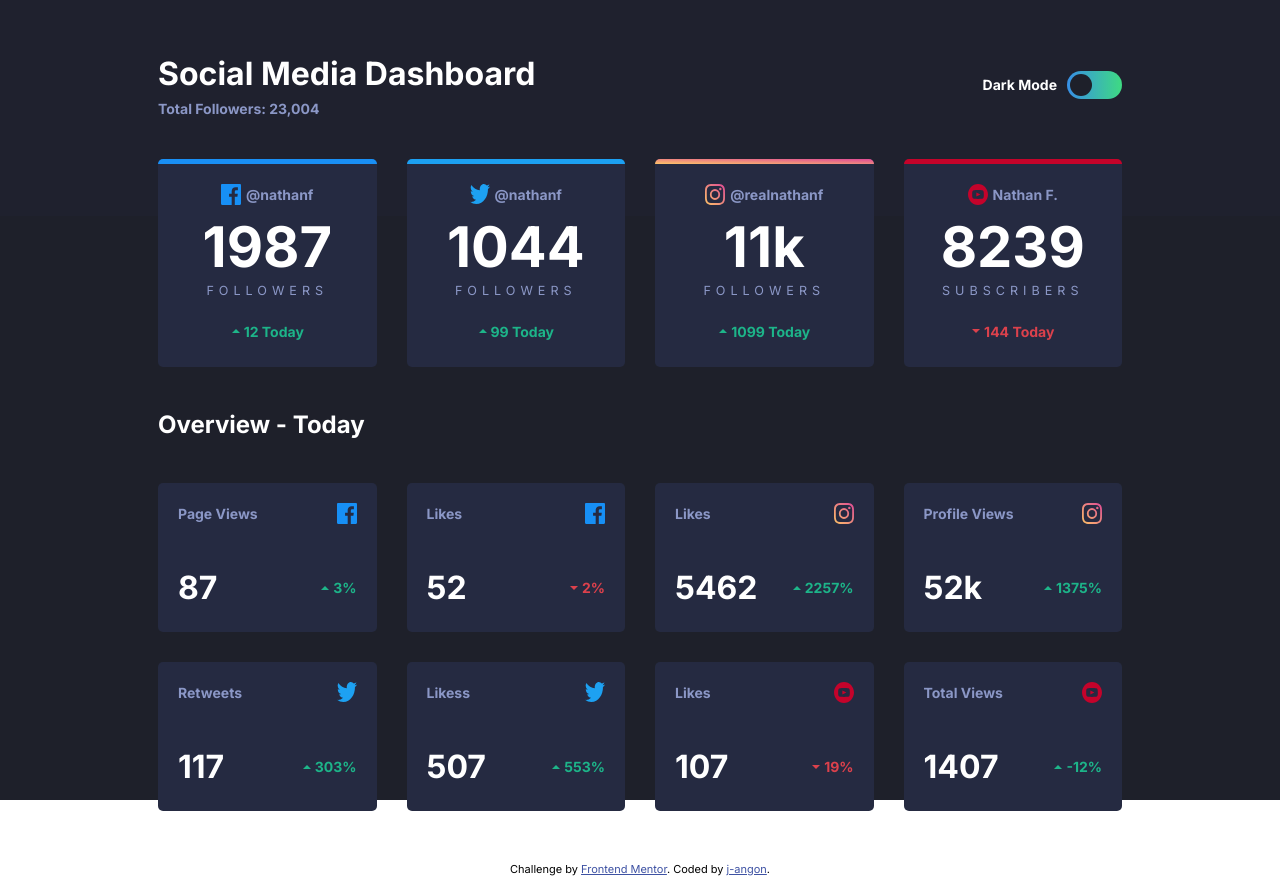
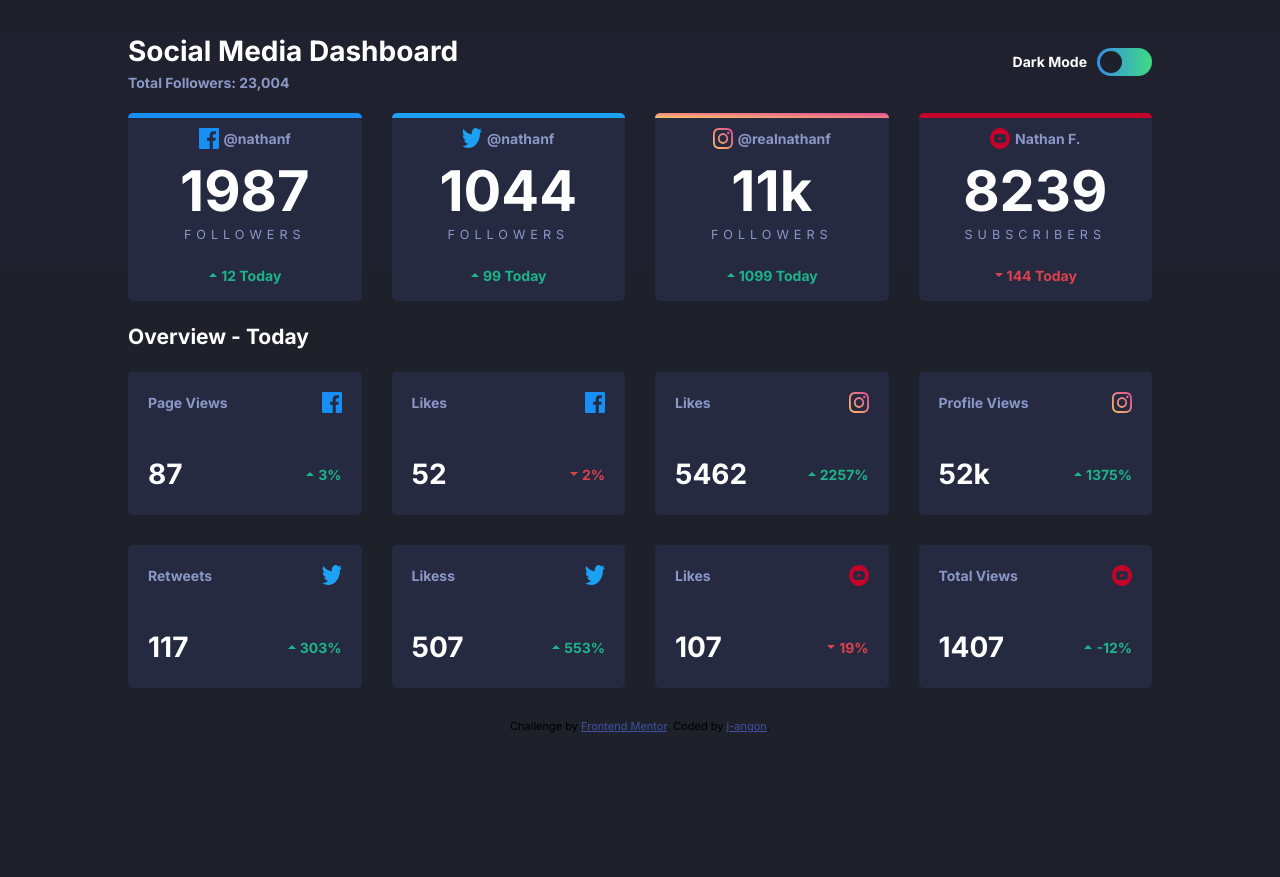
Before and after one commit to j-angon/social-media-dashboard, a plain HTML site: page index.html in a window 1280 px wide. After the commit the page ends 800 px from the top, so only its background shows below. Drawn offline with Linux system fonts and the light colour scheme.

Commit message:
Add files via upload

```diff
--- a/css/style.css
+++ b/css/style.css
@@ -15,44 +15,42 @@
   margin: 0;
   box-sizing: border-box;
 }
-
 body {
   font-family: "Inter", sans-serif;
   font-size: 14px;
-  height: 100vh;
-  width: 100vw;
   line-height: 1.5;
+  background-color: var(--main-bg);
   overflow-x: hidden;
 }
 h1 {
-  font-size: 2rem;
+  font-size: 2em;
 }
 h2 {
-  font-size: 1.5rem;
+  font-size: 1.5em;
 }
 li {
   list-style: none;
 }
-
-section {
-  height: 100%;
-  width: 100%;
+#wrapper {
+  width: 80%;
+  margin: 30px auto;
 }
+/* header-title */
+#header-title {
+  display: flex;
+  align-items: center;
+  justify-content: space-between;
+}
+/* This is for top main back ground */
 .top-bground {
   position: absolute;
-  height: 27%;
+  height: 30vh;
   width: 100%;
   background-color: var(--top-bg);
   z-index: -1;
 }
-.bottom-bground {
-  position: absolute;
-  height: 73%;
-  width: 100%;
-  background-color: var(--main-bg);
-  z-index: -1;
-  bottom: 0;
-}
+
+/* Global */
 .light-theme .number {
   color: var(--secondary-color);
 }
@@ -65,9 +63,8 @@ section {
 .dark-theme .card-title {
   color: var(--primary-color);
 }
-/* Global */
 .card-box {
-  margin: 40px 0;
+  margin: 20px 0;
   display: grid;
   grid-template-columns: 1fr 1fr 1fr 1fr;
   grid-gap: 30px;
@@ -124,20 +121,6 @@ p.card-title,
   --secondary-color: hsl(0, 0%, 100%);
 }
 
-#wrapper {
-  width: 80%;
-  margin: auto;
-  padding: 30px 30px 10px 30px;
-  z-index: 1;
-}
-
-/* header-title */
-#header-title {
-  display: flex;
-  align-items: center;
-  justify-content: space-between;
-  margin-top: 20px;
-}
 /* this is toggle label */
 .toggle-box {
   display: flex;
@@ -204,6 +187,7 @@ p.card-title,
 }
 
 /* header-section */
+
 .header-card {
   border-top: 5px solid;
 }
@@ -235,9 +219,8 @@ p.card-title,
 .yt-card {
   border-color: var(--yt-border);
 }
-
 .header-card ul {
-  padding: 20px;
+  padding: 10px;
   text-align: center;
 }
 .header-card li:first-child {
@@ -270,9 +253,22 @@ p.card-title,
   align-content: center;
 }
 .body-card-box .number {
-  font-size: 2rem;
+  font-size: 2em;
 }
 
+@media only screen and (min-width: 1441px) {
+  #wrapper {
+    width: 70%;
+  }
+}
+@media only screen and (max-width: 920px) {
+  .card-box {
+    margin: 10px 0;
+    display: grid;
+    grid-template-columns: 1fr 1fr;
+    grid-gap: 15px;
+  }
+}
 @media only screen and (max-width: 600px) {
   body {
     overflow-x: hidden;
--- a/index.html
+++ b/index.html
@@ -30,10 +30,8 @@
   </style>
 </head>
 
-<body>
-  <section class="dark-theme">
-    <div class=" top-bground"></div>
-    <div class=" bottom-bground"></div>
+<body class="dark-theme">
+  <div class="top-bground"> </div>
   <div id="wrapper">
     <div id=header-title>
       <div class="title">
@@ -234,7 +232,6 @@
     Challenge by <a href="https://www.frontendmentor.io?ref=challenge" target="_blank">Frontend Mentor</a>.
     Coded by <a href="https://www.frontendmentor.io/profile/j-angon">j-angon</a>.
   </div>
-  </section>
   <script src="./js/myApps.js"></script>
 </body>
 
--- a/js/myApps.js
+++ b/js/myApps.js
@@ -1,4 +1,4 @@
-var theme = document.querySelector("section").classList;
+var theme = document.querySelector("body").classList;
 var toggle = document.querySelector(".slider");
 var isToggle = document.querySelector("#toggle-check");
 toggle.addEventListener("click", function () {
```
Lines whose indentation alone changed are shown as unchanged.
